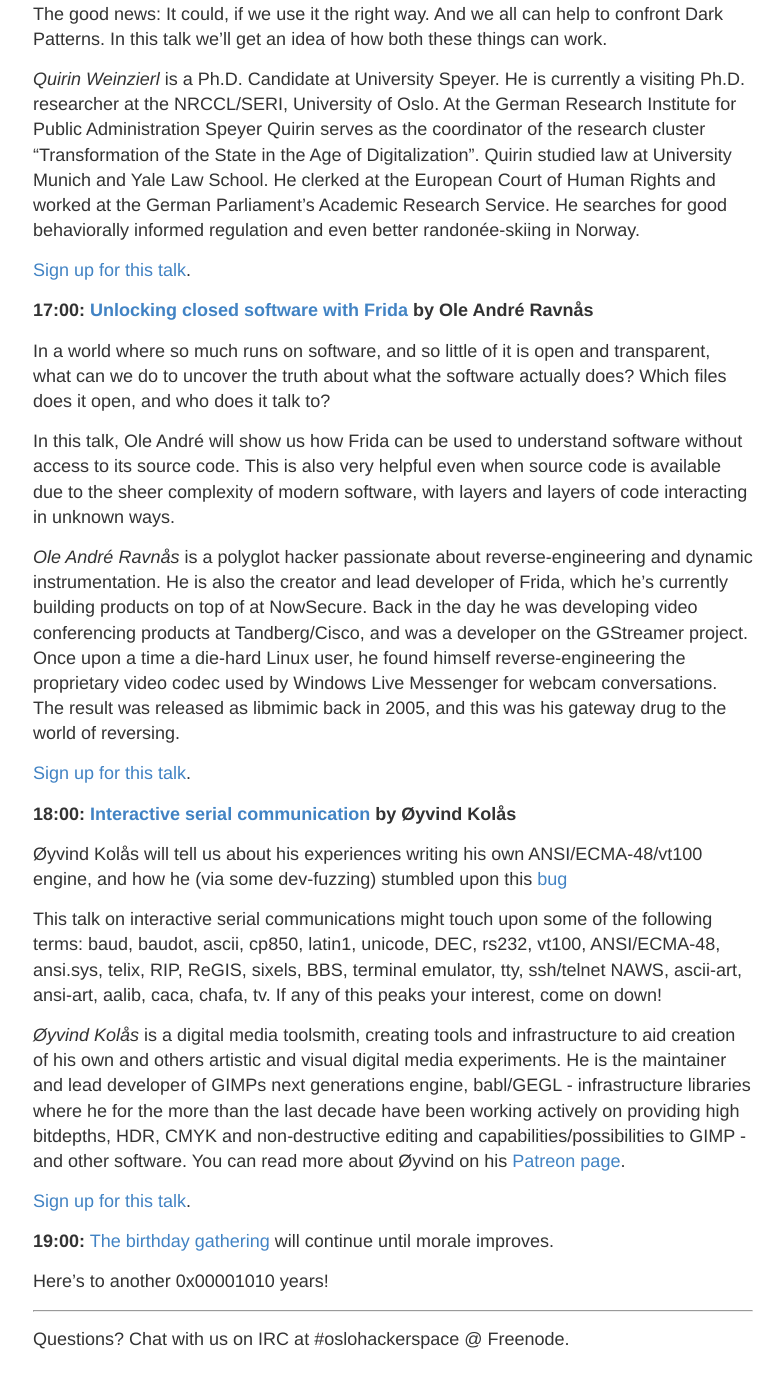
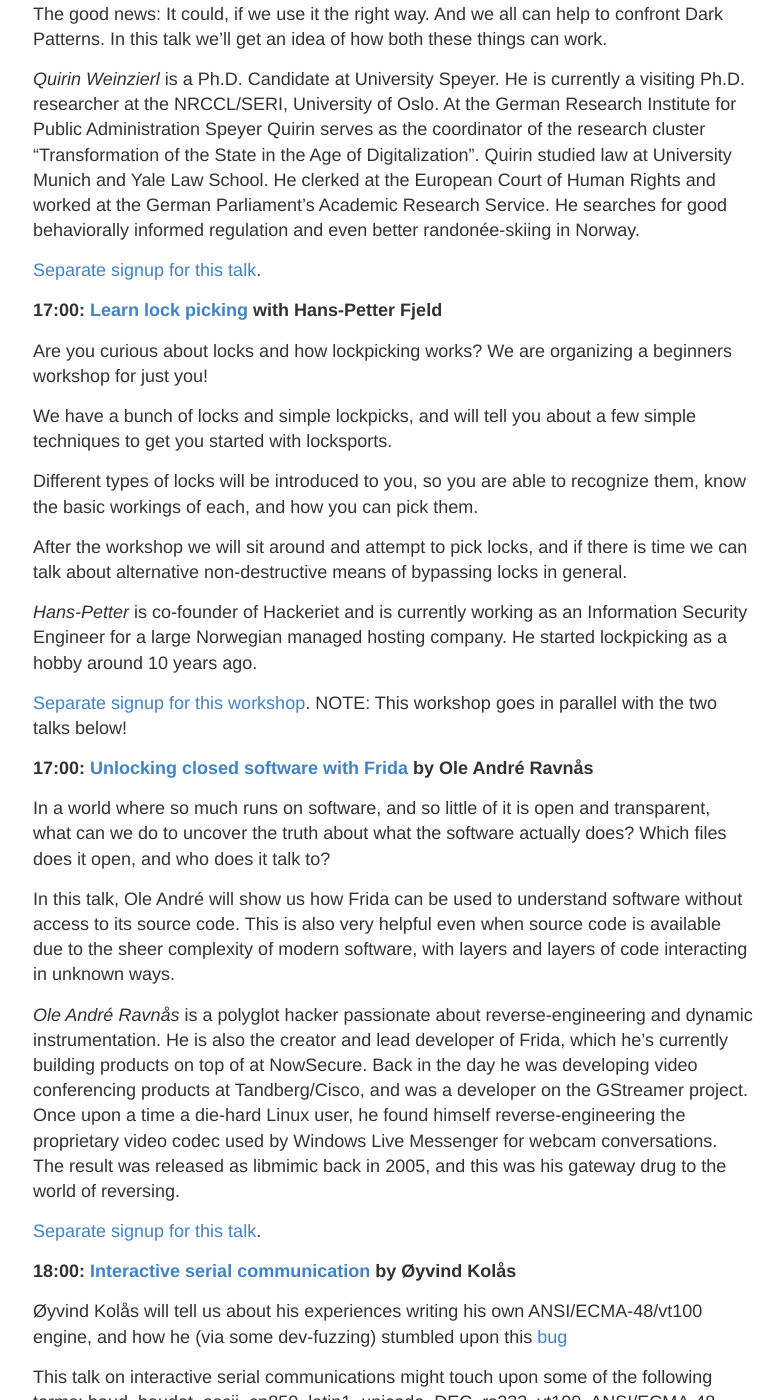
Before and after one commit to labanskoller/hackeriet_blog, a Jekyll site: the page built from _posts/2020-02-20-hackeriet-10.md, in a window 1280 px wide and 1400 px high, scrolled down 2036 px. Shown: the whole window, without its empty margins (247-1031 px from the left). Built offline with Jekyll 4.4.1, drawn with Linux system fonts in a browser that asks for light colours; some of the changed text lies outside the part shown.

Commit message:
Add Hans-Petter's lock picking workshop

```diff
--- a/_posts/2020-02-20-hackeriet-10.md
+++ b/_posts/2020-02-20-hackeriet-10.md
@@ -16,7 +16,7 @@ The term «Internet Governance» is an expression to define all actors and agenc
 
 *Maja Enes* has a background in Psychology and social work. She published the book «Internett Internett Internett» in 2019, to give people without a technical background the opportunity to be able to learn how Internet infrastructure works. This book was born out of the frustration Maja struggled with when she, as a newly appointed chair of the Norwegian Chapter of the Internet Society, tried to learn how Internet works. The last 5 years she has been working freelance and writes about things she does at [www.frkenes.no](http://222.frkenes.no/), for example has she written about when she held a small soldering course at Hackeriet in 2015.
 
-[Sign up for this talk](https://www.meetup.com/hackeriet/events/268683282/).
+[Separate signup for this talk](https://www.meetup.com/hackeriet/events/268683282/).
 
 
 **15:00: [Introduction to election security](https://www.meetup.com/hackeriet/events/268853140/) by Patricia Aas**
@@ -27,8 +27,8 @@ We are building our critical infrastructure from hardware and software built by
 
 *Patricia Aas* is a programmer who has worked mostly in C++ and Java. She has spent her career continuously delivering from the same code-base to a large user base. She has worked on two browsers (Opera and Vivaldi), worked as a Java consultant and on embedded telepresence endpoints for Cisco. She is focused on the maintainability and flexibility of software architecture, and how to extend it to provide cutting edge user experiences. Her focus on the end user has led her work more and more toward privacy and security, and she has recently started her own company, TurtleSec, hoping to contribute positively to the infosec and C++ communities. She is also involved in the Include C++ organization hoping to improve diversity and inclusion in the C++ community.
 
+[Separate signup for this talk](https://www.meetup.com/hackeriet/events/268853140/).
 
-[Sign up for this talk](https://www.meetup.com/hackeriet/events/268853140/).
 
 **16:00: [Dark Patterns and the GDPR](https://www.meetup.com/hackeriet/events/268730284/) by Quirin Weinzierl**
 
@@ -40,7 +40,21 @@ The good news: It could, if we use it the right way. And we all can help to conf
 
 *Quirin Weinzierl* is a Ph.D. Candidate at University Speyer. He is currently a visiting Ph.D. researcher at the NRCCL/SERI, University of Oslo. At the German Research Institute for Public Administration Speyer Quirin serves as the coordinator of the research cluster “Transformation of the State in the Age of Digitalization”. Quirin studied law at University Munich and Yale Law School. He clerked at the European Court of Human Rights and worked at the German Parliament’s Academic Research Service. He searches for good behaviorally informed regulation and even better randonée-skiing in Norway.
 
-[Sign up for this talk](https://www.meetup.com/hackeriet/events/268730284/).
+[Separate signup for this talk](https://www.meetup.com/hackeriet/events/268730284/).
+
+**17:00: [Learn lock picking](https://www.meetup.com/hackeriet/events/269094753/) with Hans-Petter Fjeld**
+
+Are you curious about locks and how lockpicking works? We are organizing a beginners workshop for just you!
+
+We have a bunch of locks and simple lockpicks, and will tell you about a few simple techniques to get you started with locksports.
+
+Different types of locks will be introduced to you, so you are able to recognize them, know the basic workings of each, and how you can pick them.
+
+After the workshop we will sit around and attempt to pick locks, and if there is time we can talk about alternative non-destructive means of bypassing locks in general.
+
+*Hans-Petter* is co-founder of Hackeriet and is currently working as an Information Security Engineer for a large Norwegian managed hosting company. He started lockpicking as a hobby around 10 years ago.
+
+[Separate signup for this workshop](https://www.meetup.com/hackeriet/events/269090108/). NOTE: This workshop goes in parallel with the two talks below!
 
 
 **17:00: [Unlocking closed software with Frida](https://www.meetup.com/hackeriet/events/269090108/) by Ole André Ravnås**
@@ -51,7 +65,7 @@ In this talk, Ole André will show us how Frida can be used to understand softwa
 
 *Ole André Ravnås* is a polyglot hacker passionate about reverse-engineering and dynamic instrumentation. He is also the creator and lead developer of Frida, which he's currently building products on top of at NowSecure. Back in the day he was developing video conferencing products at Tandberg/Cisco, and was a developer on the GStreamer project. Once upon a time a die-hard Linux user, he found himself reverse-engineering the proprietary video codec used by Windows Live Messenger for webcam conversations. The result was released as libmimic back in 2005, and this was his gateway drug to the world of reversing.
 
-[Sign up for this talk](https://www.meetup.com/hackeriet/events/269090108/).
+[Separate signup for this talk](https://www.meetup.com/hackeriet/events/269090108/).
 
 
 **18:00: [Interactive serial communication](https://www.meetup.com/hackeriet/events/268831116/) by Øyvind Kolås**
@@ -62,7 +76,7 @@ This talk on interactive serial communications might touch upon some of the foll
 
 *Øyvind Kolås* is a digital media toolsmith, creating tools and infrastructure to aid creation of his own and others artistic and visual digital media experiments. He is the maintainer and lead developer of GIMPs next generations engine, babl/GEGL - infrastructure libraries where he for the more than the last decade have been working actively on providing high bitdepths, HDR, CMYK and non-destructive editing and capabilities/possibilities to GIMP - and other software. You can read more about Øyvind on his [Patreon page](https://www.patreon.com/pippin).
 
-[Sign up for this talk](https://www.meetup.com/hackeriet/events/268831116/).
+[Separate signup for this talk](https://www.meetup.com/hackeriet/events/268831116/).
 
 **19:00:** [The birthday gathering](https://www.meetup.com/hackeriet/events/qfbdgqybcfbsb/) will continue until morale improves.
 
```
Also changed, not shown: other parts of _posts/2020-02-20-hackeriet-10.md (+1 -1 lines).
